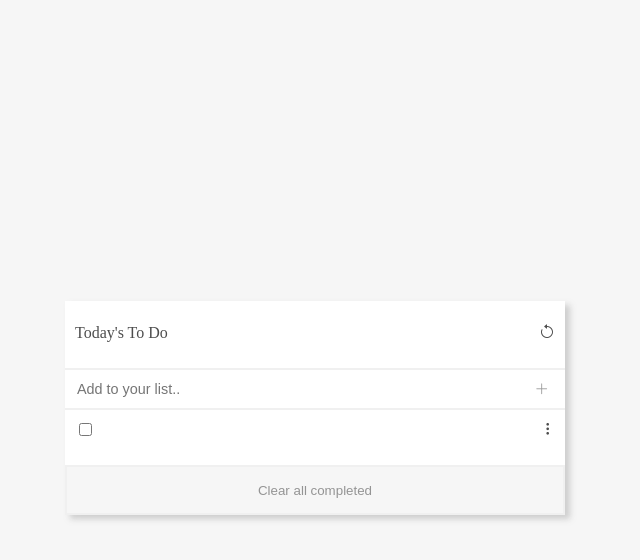
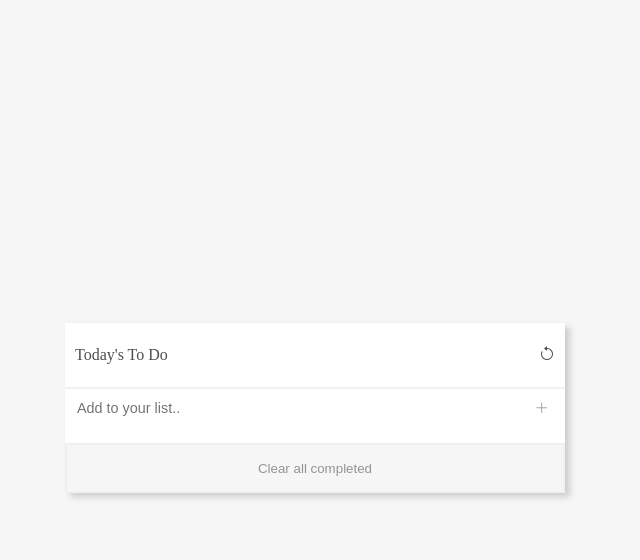
Before and after one commit to mike2611/todo-list-mv, a website built with webpack: page src/index.html in a window 1280 px wide. Both pictures are taken after a click on the button 866 px from the left and 409 px from the top of the page. Shown: the whole page, without its empty margins (325-965 px from the left). Built offline with nearby package versions, Linux system fonts and the light colour scheme.

Commit message:
Change index from tasks to the value of the array

```diff
--- a/src/crud.js
+++ b/src/crud.js
@@ -5,8 +5,6 @@ class Task {
     this.completed = false;
   }
 }
-
-let index = 0;
 
 function getArray() {
   let arrTasks = [];
@@ -19,9 +17,9 @@ function getArray() {
 export default function addTask() {
   const arrTasks = getArray();
   const input = document.querySelector('#input-task');
-  const task = new Task(index, input.value);
-  arrTasks.push(task);
-  index += 1;
-
+  if (input.value) {
+    const task = new Task(arrTasks.length + 1, input.value);
+    arrTasks.push(task);
+  }
   return arrTasks;
 }
--- a/src/index.html
+++ b/src/index.html
@@ -9,13 +9,13 @@
     <section>
         <div id="list-frame">
             <h1 class="d-flex-between">Today's To Do <i class="bi bi-arrow-counterclockwise"></i></h1>
+            <div id="add-list" class="d-flex-between">
+                <input type="text" name="input-task" id="input-task" placeholder="Add to your list.. ">
+                <button type="button" id="add-button">
+                    <i class="bi bi-plus-lg"></i>
+                </button>
+            </div>
             <ul id="list">
-                <li id="add-list" class="d-flex-between">
-                    <input type="text" name="input-task" id="input-task" placeholder="Add to your list.. ">
-                    <button type="button" id="add-button">
-                        <i class="bi bi-plus-lg"></i>
-                    </button>
-                </li>
             </ul>
             <button type="button" id="clear-button">Clear all completed</button>
         </div>
--- a/src/index.js
+++ b/src/index.js
@@ -5,12 +5,12 @@ import crud from './crud.js';
 
 require('bootstrap-icons/font/bootstrap-icons.css');
 
-const ul = document.getElementById('list');
-
 function populateTask(arr) {
   const orderArray = [];
+  const ul = document.getElementById('list');
+  ul.innerHTML = '';
 
-  for (let i = 0; i < arr.length; i += 1) {
+  for (let i = 1; i < arr.length + 1; i += 1) {
     for (let j = 0; j < arr.length; j += 1) {
       if (i === arr[j].index) {
         orderArray.push(arr[j]);
@@ -21,7 +21,7 @@ function populateTask(arr) {
     const li = document.createElement('li');
     li.innerHTML = `
     <div class  = "d-flex-between">
-      <input type="checkbox" class="checks" id="${task.index}" value="${task.index}">
+      <input type="checkbox" class="checks" id="${task.index - 1}" value="${task.index - 1}">
       ${task.description}
     </div>
     <i class="bi bi-three-dots-vertical"></i>`;
@@ -33,6 +33,8 @@ function populateTask(arr) {
 
 const addButton = document.querySelector('#add-button');
 
+populateTask(crud());
+
 addButton.addEventListener('click', () => {
   populateTask(crud());
   addListeners();
--- a/src/statusTasks.js
+++ b/src/statusTasks.js
@@ -1,11 +1,12 @@
 let arrTasks = [];
+
+export function saveStatus() {
+  window.localStorage.setItem('tasks', JSON.stringify(arrTasks));
+}
 
 export function getTasks(newTasks) {
   arrTasks = newTasks;
-}
-
-export function saveStatus() {
-  window.localStorage.setItem('tasks', JSON.stringify(arrTasks));
+  saveStatus();
 }
 
 function changeStatus(check) {
```
